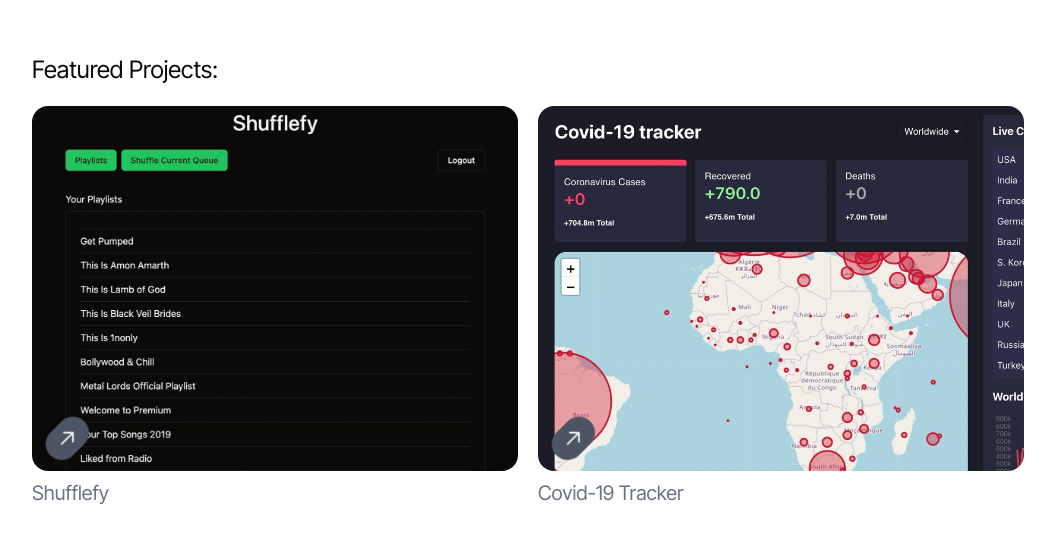
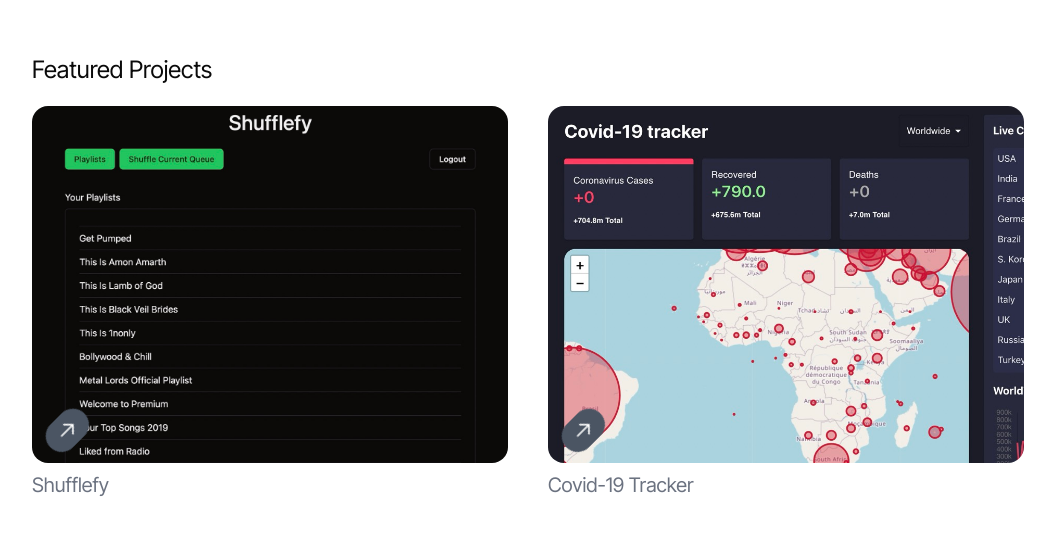
Before and after one commit to darshangoswami/Portfolio, a React (Vite) app: page / in a window 1280 px wide. Shown: the part 824-1366 px from the top of the page, without its empty margins (112-1167 px from the left). Built offline with nearby package versions, Linux system fonts and the light colour scheme.

Commit message:
remove semi-colon from projects heading

```diff
--- a/src/App.jsx
+++ b/src/App.jsx
@@ -47,8 +47,8 @@
             <a href="mailto:goswamd@purdue.edu">Let's work together!</a>
           </Button>
         </div>
-        <h3 className="text-2xl mb-5">Featured Projects:</h3>
-        <div className="flex flex-wrap md:flex-nowrap gap-5 mb-24">
+        <h3 className="text-2xl mb-5">Featured Projects</h3>
+        <div className="flex flex-wrap md:flex-nowrap gap-10 mb-24">
           <a
             href="https://shufflefy.darshangoswami.com/"
             target="_blank"
```
